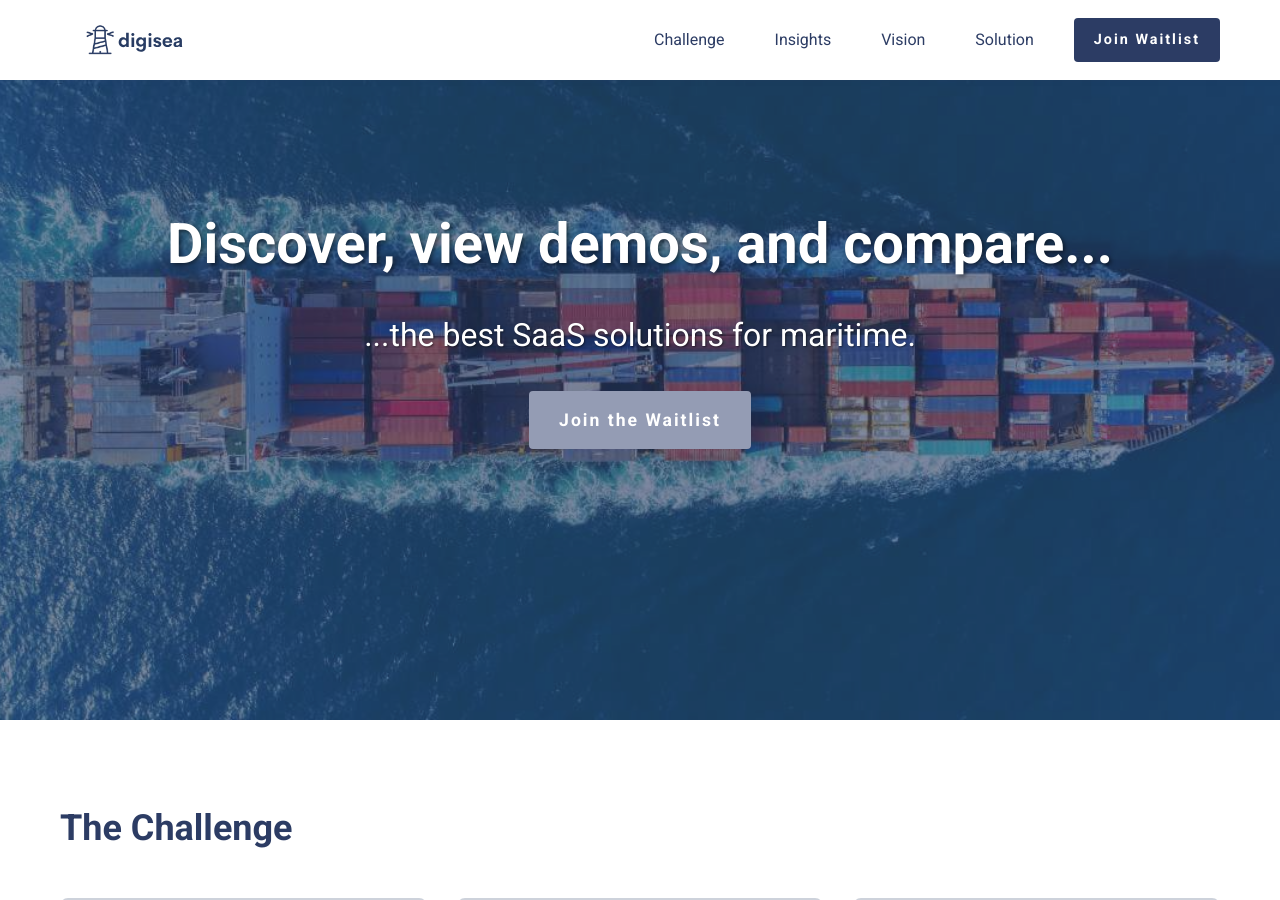
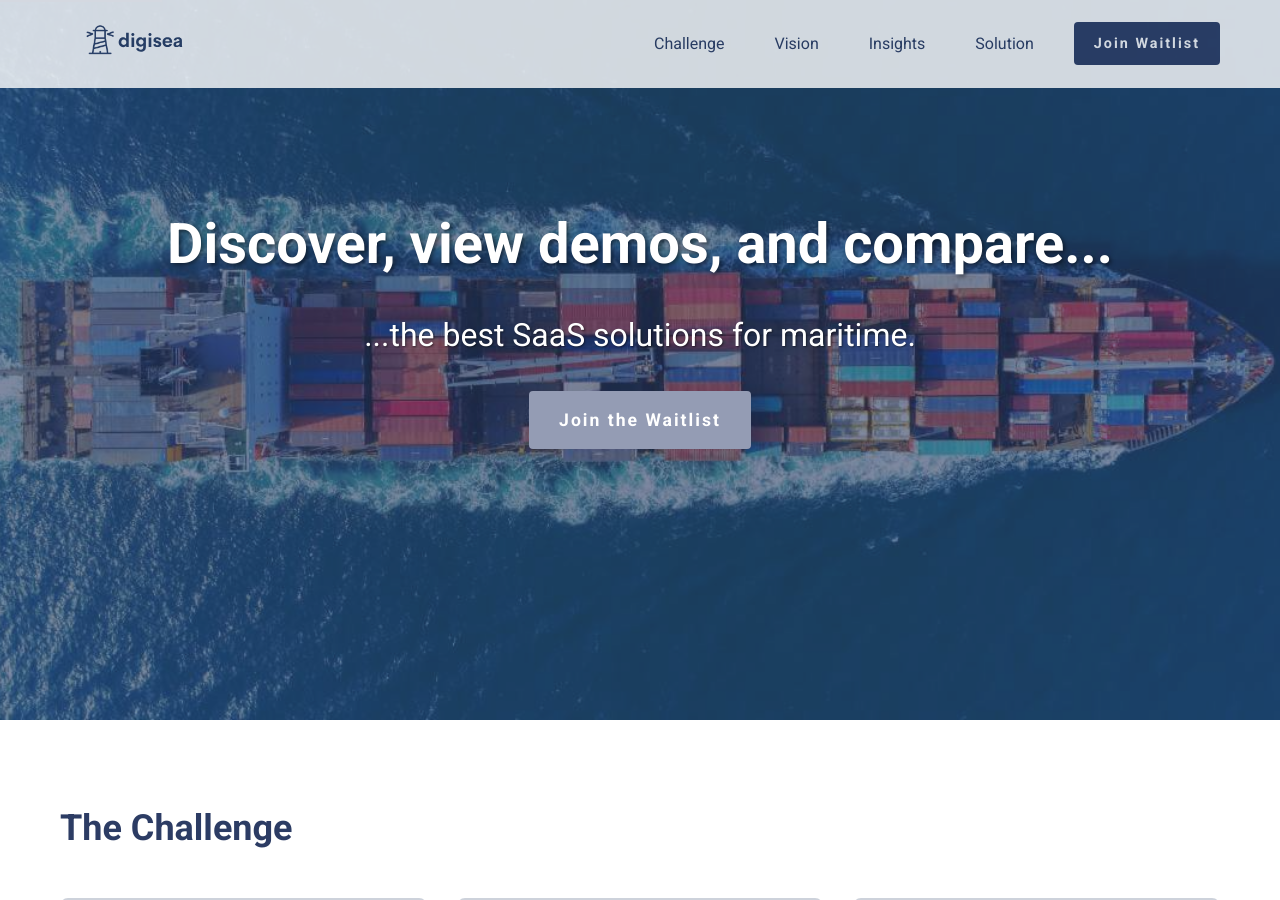
Before and after one commit to sasatass/digisea, a Jekyll site: the page built from index.markdown, in a window 1280 px wide and 900 px high. Built offline with Jekyll 4.4.1, drawn with Linux system fonts in a browser that asks for light colours; a script that is not in the unit is left out.

Commit message:
Initial commit

```diff
--- a/_layouts/default.html
+++ b/_layouts/default.html
@@ -30,11 +30,13 @@ image: /assets/images/vision1.png
     <header class="site-header">
         <div class="container">
             <nav>
+                <a href="{{ '/' | relative_url }}">
                 <img src="/assets/images/headerlogo.svg" alt="Logo" class="logo-image">
+                </a>
                 <ul class="nav-menu">
                     <li><a href="#challenge">Challenge</a></li>
+                    <li><a href="#vision">Vision</a></li>
                     <li><a href="#insights">Insights</a></li>
-                    <li><a href="#vision">Vision</a></li>
                     <li><a href="#solution">Solution</a></li>
 
                     <li><a href="#waitlist-form" class="cta-button">Join Waitlist</a></li>
@@ -51,7 +53,9 @@ image: /assets/images/vision1.png
         <div class="container">
             <div class="footer-content">
                 <div class="footer-section">
+                    <a href="{{ '/' | relative_url }}">
                 <img src="/assets/images/footerlogo.png" alt="Logo" class="logo-image">
+                <a>
                     <p>The Home of Maritime SaaS</p>
                 </div>
                 <div class="footer-section">
--- a/assets/css/main.css
+++ b/assets/css/main.css
@@ -55,14 +55,23 @@ p {
 }
 
 /* Header Styles */
+/* Initial navbar style */
 .site-header {
     background-color: var(--background-color);
-    box-shadow: 0 2px 4px rgba(44, 60, 100, 0.1);
+    opacity: 0.8;  /* Initially transparent */
+    transition: opacity 0.4s ease, background-color 0.4s ease;  /* Smooth transition */
+    padding: 15px 0;
     position: fixed;
     width: 100%;
     z-index: 1000;
-    padding: 15px 0;
 }
+
+/* Navbar when solid after scrolling */
+.site-header.solid {
+    opacity: 0.95;  /* Fully opaque */
+    background-color: var(--background-color);  /* Adjust background if needed */
+}
+
 
 nav {
     display: flex;
@@ -291,6 +300,19 @@ form button:hover {
     background-color: var(--accent-color);
 }
 
+html {
+    scroll-behavior: smooth;
+}
+
+#message {
+    padding: 15px;
+    background-color: var(--light-gray);
+    border-radius: 5px;
+    margin-top: 15px;
+    font-size: 1.1em;
+    color: var(--primary-color);
+}
+
 /* Footer Styles */
  .site-footer {
     background-color: var(--primary-color);
--- /dev/null
+++ b/assets/js/main.js
@@ -0,0 +1,106 @@
+// Ensure 'submitted' is in the global scope
+window.submitted = false;
+
+window.formSubmissionSuccess = function() {
+    if (window.submitted) {
+        document.getElementById('message').textContent = 'Thanks for joining the waitlist! We\'ll be in touch soon.';
+        document.getElementById('signup-form').reset();
+        window.submitted = false;
+    }
+};
+
+document.addEventListener('DOMContentLoaded', function() {
+    // Variables
+    const menuToggle = document.querySelector('.menu-toggle');
+    const navMenu = document.querySelector('.nav-menu');
+    const form = document.getElementById('signup-form');
+    const messageElement = document.getElementById('message');
+
+    // Navigation Menu Toggle
+    menuToggle.addEventListener('click', () => {
+        navMenu.classList.toggle('active');
+        menuToggle.classList.toggle('active');
+    });
+
+    // Close Menu When Clicking Outside
+    document.addEventListener('click', (event) => {
+        if (!navMenu.contains(event.target) && !menuToggle.contains(event.target)) {
+            navMenu.classList.remove('active');
+            menuToggle.classList.remove('active');
+        }
+    });
+
+    // Smooth Scrolling for Navigation Links
+    document.querySelectorAll('a[href^="#"]').forEach(anchor => {
+        anchor.addEventListener('click', function(e) {
+            e.preventDefault();
+
+            // Close the navigation menu if it's open
+            if (navMenu.classList.contains('active')) {
+                navMenu.classList.remove('active');
+                menuToggle.classList.remove('active');
+            }
+
+            // Get the target element
+            const targetId = this.getAttribute('href');
+            const targetElement = document.querySelector(targetId);
+
+            if (targetElement) {
+                targetElement.scrollIntoView({
+                    behavior: 'smooth'
+                });
+            }
+        });
+    });
+
+    // Highlight Active Section in Navigation
+    window.addEventListener('scroll', () => {
+        let current = '';
+        const sections = document.querySelectorAll('section');
+        const navLinks = document.querySelectorAll('nav ul li a');
+
+        sections.forEach(section => {
+            const sectionTop = section.offsetTop;
+            const sectionHeight = section.clientHeight;
+            if (window.pageYOffset >= (sectionTop - 60)) {
+                current = section.getAttribute('id');
+            }
+        });
+
+        navLinks.forEach(link => {
+            link.classList.remove('active');
+            if (link.getAttribute('href').substring(1) === current) {
+                link.classList.add('active');
+            }
+        });
+    });
+
+    // Handle Form Submission
+    form.addEventListener('submit', function() {
+        window.submitted = true;
+        messageElement.textContent = 'Submitting...';
+    });
+});
+
+document.addEventListener('DOMContentLoaded', function() {
+    const navbar = document.querySelector('.site-header');
+    const heroSection = document.querySelector('#hero');
+
+    // Function to add/remove solid class based on scroll position
+    function handleScroll() {
+        const heroBottom = heroSection.offsetHeight;
+
+        // Add the "solid" class once the user scrolls past the hero section
+        if (window.scrollY > heroBottom) {
+            navbar.classList.add('solid');
+        } else {
+            navbar.classList.remove('solid');
+        }
+    }
+
+    // Listen for scroll events
+    window.addEventListener('scroll', handleScroll);
+
+    // Initialize the navbar state on page load
+    handleScroll();
+});
--- a/index.markdown
+++ b/index.markdown
@@ -1,107 +1,113 @@
 ---
 layout: default
-title: The Home of Maritime SaaS
-description: digisea is streamlining discovery, review, and comparison of maritime SaaS solutions.
-image: /assets/images/vision1.png
+title: "The Home of Maritime SaaS"
+description: "digisea is streamlining discovery, review, and comparison of maritime SaaS solutions."
+keywords: "maritime, SaaS, software, digisea, shipping industry"
 ---
 
- <section id="hero" style="background-image: url('/assets/images/hero-image.jpg');">
+<!-- Hero Section -->
+<section id="hero" style="background-image: url('{{ '/assets/images/hero-image.jpg' | relative_url }}');">
     <div class="container">
-        <h1>Discover, view demos, and compare... </h1>
+        <h1>Discover, view demos, and compare...</h1>
         <p>...the best SaaS solutions for maritime.</p>
         <a href="#waitlist-form" class="cta-button">Join the Waitlist</a>
     </div>
 </section>
 
-<section id="challenge">
-    <div class="container">
-        <h2>The Challenge</h2>
-        <div class="stat-grid">
-            <div class="stat-card">
-                <img src="/assets/images/stat1.png" alt="Stat Icon" class="stat-icon" />
-                <h3>71%</h3>
-                <p>of maritime companies struggle to find suitable digital solutions for their unique needs.</p>
-                <small>Source: DNV GL Maritime Impact 2019</small>
-            </div>
-            <div class="stat-card">
-               <img src="/assets/images/stat2.png" alt="Stat Icon" class="stat-icon" />
-                <h3>80%</h3>
-                <p>of B2B buyers rely on peer recommendations when making software purchasing decisions.</p>
-                <small>Source: Gartner</small>
-            </div>
-            <div class="stat-card">
-               <img src="/assets/images/stat3.png" alt="Stat Icon" class="stat-icon" />
-                <h3>42%</h3>
-                <p>growth in the maritime startup ecosystem in the last three years, but 60% of these startups struggle to gain market traction.</p>
-                <small>Source: Maritime Innovation Report 2023</small>
+<!-- Main Content -->
+<main>
+    <!-- Challenge Section -->
+    <section id="challenge">
+        <div class="container">
+            <h2>The Challenge</h2>
+            <div class="stat-grid">
+                <div class="stat-card">
+                    <img src="{{ '/assets/images/stat1.png' | relative_url }}" alt="71% of maritime companies struggle to find suitable digital solutions" class="stat-icon" />
+                    <h3>71%</h3>
+                    <p>of maritime companies struggle to find suitable digital solutions for their unique needs.</p>
+                    <small>Source: DNV GL Maritime Impact 2019</small>
+                </div>
+                <div class="stat-card">
+                    <img src="{{ '/assets/images/stat2.png' | relative_url }}" alt="80% of B2B buyers rely on peer recommendations" class="stat-icon" />
+                    <h3>80%</h3>
+                    <p>of B2B buyers rely on peer recommendations when making software purchasing decisions.</p>
+                    <small>Source: Gartner</small>
+                </div>
+                <div class="stat-card">
+                    <img src="{{ '/assets/images/stat3.png' | relative_url }}" alt="60% of startups struggle to gain market traction" class="stat-icon" />
+                    <h3>42%</h3>
+                    <p>growth in the maritime startup ecosystem in the last three years, but 60% of these startups struggle to gain market traction.</p>
+                    <small>Source: Maritime Innovation Report 2023</small>
+                </div>
             </div>
         </div>
-    </div>
-</section>
-
-<section id="vision">
-    <div class="container">
-        <h2>Our Vision</h2>
-        <div class="vision-content">
-            <div class="vision-text">
-                <p>digisea aims to be the definitive home for maritime SaaS, bridging the gap between innovative software solutions and the    industry professionals who need them. We're creating a comprehensive, user-centric platform that allows maritime professionals to easily discover, explore, and compare the most advanced SaaS offerings in the industry.</p>
-            </div>
-            <div class="vision-image">
-                <img src="/assets/images/vision1.png" alt="Our Vision" />
+    </section>
+    <!-- Vision Section -->
+    <section id="vision">
+        <div class="container">
+            <h2>Our Vision</h2>
+            <div class="vision-content">
+                <div class="vision-text">
+                    <p>digisea aims to be the definitive home for maritime SaaS, bridging the gap between innovative software solutions and the industry professionals who need them. We're creating a comprehensive, user-centric platform that allows maritime professionals to easily discover, explore, and compare the most advanced SaaS offerings in the industry.</p>
+                </div>
+                <div class="vision-image">
+                    <img src="{{ '/assets/images/vision1.png' | relative_url }}" alt="Illustration depicting digisea's vision" />
+                </div>
             </div>
         </div>
-    </div>
-</section>
-
-<section id="insights">
-    <div class="container">
-        <h2>Industry Insights</h2>
-        <div class="insight-grid">
-            <div class="insight-card">
-                <img src="/assets/images/insight1.png" alt="Tech Icon" class="insight-icon" />
-                <h3>$278.8 billion</h3>
-                <p>Expected size of the global maritime technology market by 2028, growing at a CAGR of 8.7% from 2021 to 2028.</p>
-                <small>Source: Grand View Research, 2021</small>
-            </div>
-            <div class="insight-card">
-            <img src="/assets/images/insight2.png" alt="Graph Icon" class="insight-icon" />
-                <h3>69%</h3>
-                <p>of shipping companies believe that digital transformation is crucial for their future success.</p>
-                <small>Source: Nautilus International Survey, 2022</small>
+    </section>
+    <!-- Industry Insights Section -->
+    <section id="insights">
+        <div class="container">
+            <h2>Industry Insights</h2>
+            <div class="insight-grid">
+                <div class="insight-card">
+                    <img src="{{ '/assets/images/insight1.png' | relative_url }}" alt="Expected size of the global maritime technology market" class="insight-icon" />
+                    <h3>$278.8 billion</h3>
+                    <p>Expected size of the global maritime technology market by 2028, growing at a CAGR of 8.7% from 2021 to 2028.</p>
+                    <small>Source: Grand View Research, 2021</small>
+                </div>
+                <div class="insight-card">
+                    <img src="{{ '/assets/images/insight2.png' | relative_url }}" alt="69% of shipping companies believe digital transformation is crucial" class="insight-icon" />
+                    <h3>69%</h3>
+                    <p>of shipping companies believe that digital transformation is crucial for their future success.</p>
+                    <small>Source: Nautilus International Survey, 2022</small>
+                </div>
             </div>
         </div>
-    </div>
-</section>
-
-<section id="solution">
-    <div class="container">
-        <h2>The Solution</h2>
-        <div class="solution-content reverse">
-            <div class="solution-text">
-                <p>digisea: The home of maritime SaaS — empowering the industry through streamlined discovery, review, and comparison of cutting-edge software solutions.</p>
-                <ul class="feature-list">
-                    <li>Centralize Information</li>
-                    <li>Empower User Feedback</li>
-                    <li>Bridge the Innovation Gap</li>
-                    <li>Foster Transparency</li>
-                    <li>Drive Industry Growth</li>
-                </ul>
-            </div>
-            <div class="solution-image">
-                <img src="/assets/images/solution1.png" alt="Our Solution" />
+    </section>
+    <!-- Solution Section -->
+    <section id="solution">
+        <div class="container">
+            <h2>The Solution</h2>
+            <div class="solution-content reverse">
+                <div class="solution-text">
+                    <p>digisea: The home of maritime SaaS — empowering the industry through streamlined discovery, review, and comparison of cutting-edge software solutions.</p>
+                    <ul class="feature-list">
+                        <li>Centralize Information</li>
+                        <li>Empower User Feedback</li>
+                        <li>Bridge the Innovation Gap</li>
+                        <li>Foster Transparency</li>
+                        <li>Drive Industry Growth</li>
+                    </ul>
+                </div>
+                <div class="solution-image">
+                    <img src="{{ '/assets/images/solution1.png' | relative_url }}" alt="Illustration of digisea's solution" />
+                </div>
             </div>
         </div>
-    </div>
-</section>
-
-<section id="waitlist-form">
-    <div class="container">
-        <h2>Hop aboard now...</h2>
-        <p>Be the first to know when digisea launches. Join our waitlist today!</p>
-        <form id="signup-form">
-            <input type="email" id="email" placeholder="Enter your email address" required>
-            <button type="submit">Join Waitlist</button>
-        </form>
-        <p id="waitlist-message"></p>
-    </div>
-</section>
+    </section>
+    <!-- Waitlist Form Section -->
+    <section id="waitlist-form">
+        <div class="container">
+            <h2>Hop aboard now...</h2>
+            <p>Be the first to know when digisea launches. Join our waitlist today!</p>
+            <form id="signup-form" action="https://docs.google.com/forms/d/e/1FAIpQLSd4XLS3GaJ1BfBnubuOQs6yFrV_i00HP-w6_TChNXnruLateg/formResponse" method="POST" target="hidden_iframe" onsubmit="window.submitted=true;">
+                <input type="email" name="entry.1719579522" placeholder="Enter your email address" required>
+                <button type="submit" class="form button">Join Waitlist</button>
+            </form>
+            <iframe name="hidden_iframe" id="hidden_iframe" style="display:none;" onload="if(window.submitted) { window.formSubmissionSuccess(); }"></iframe>
+            <p id="message"></p>
+        </div>
+    </section>
+</main>
```
Also changed, not shown: assets/main.js (deleted, +0 -71 lines), Gemfile.lock, 3 other files.
